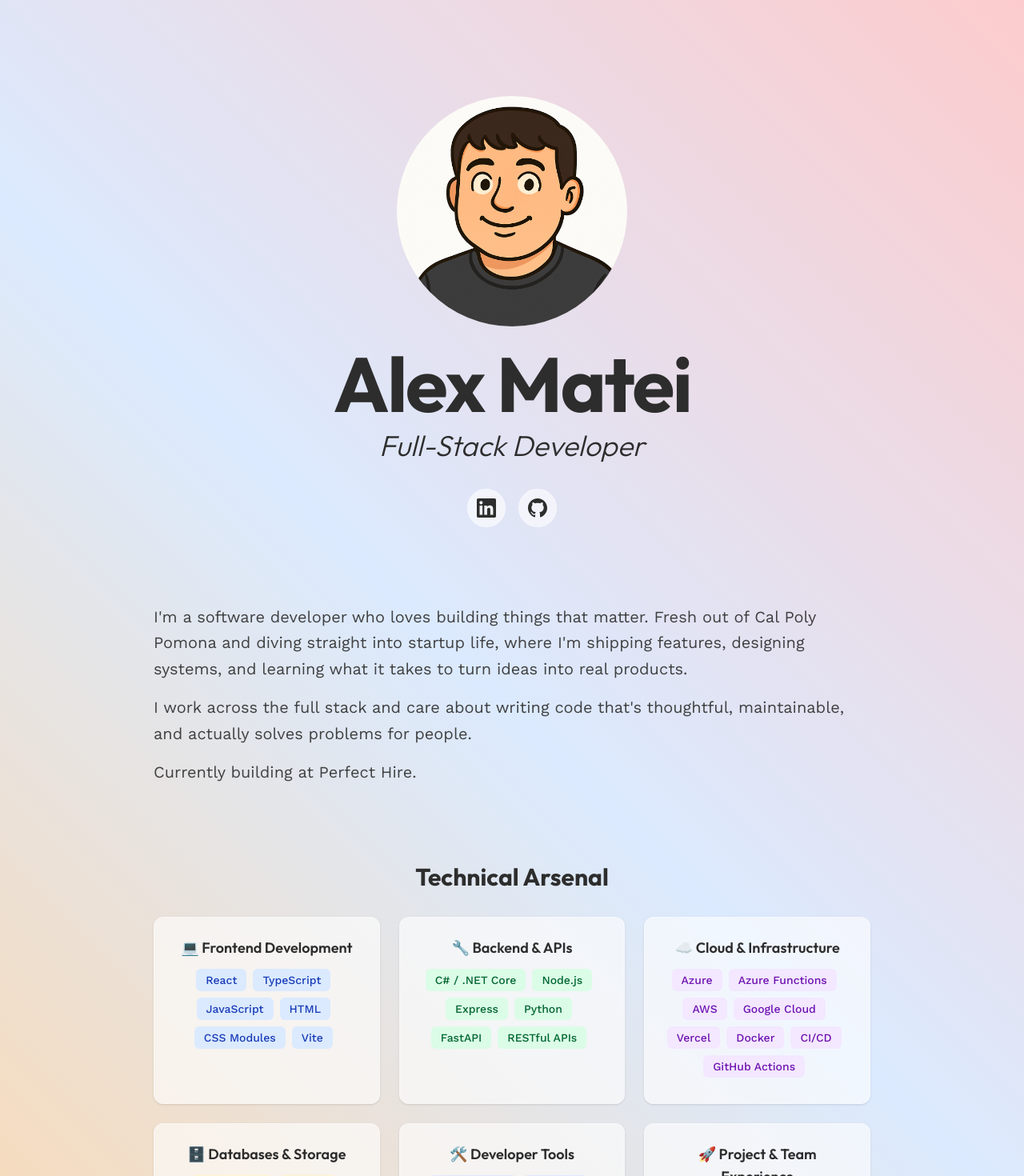
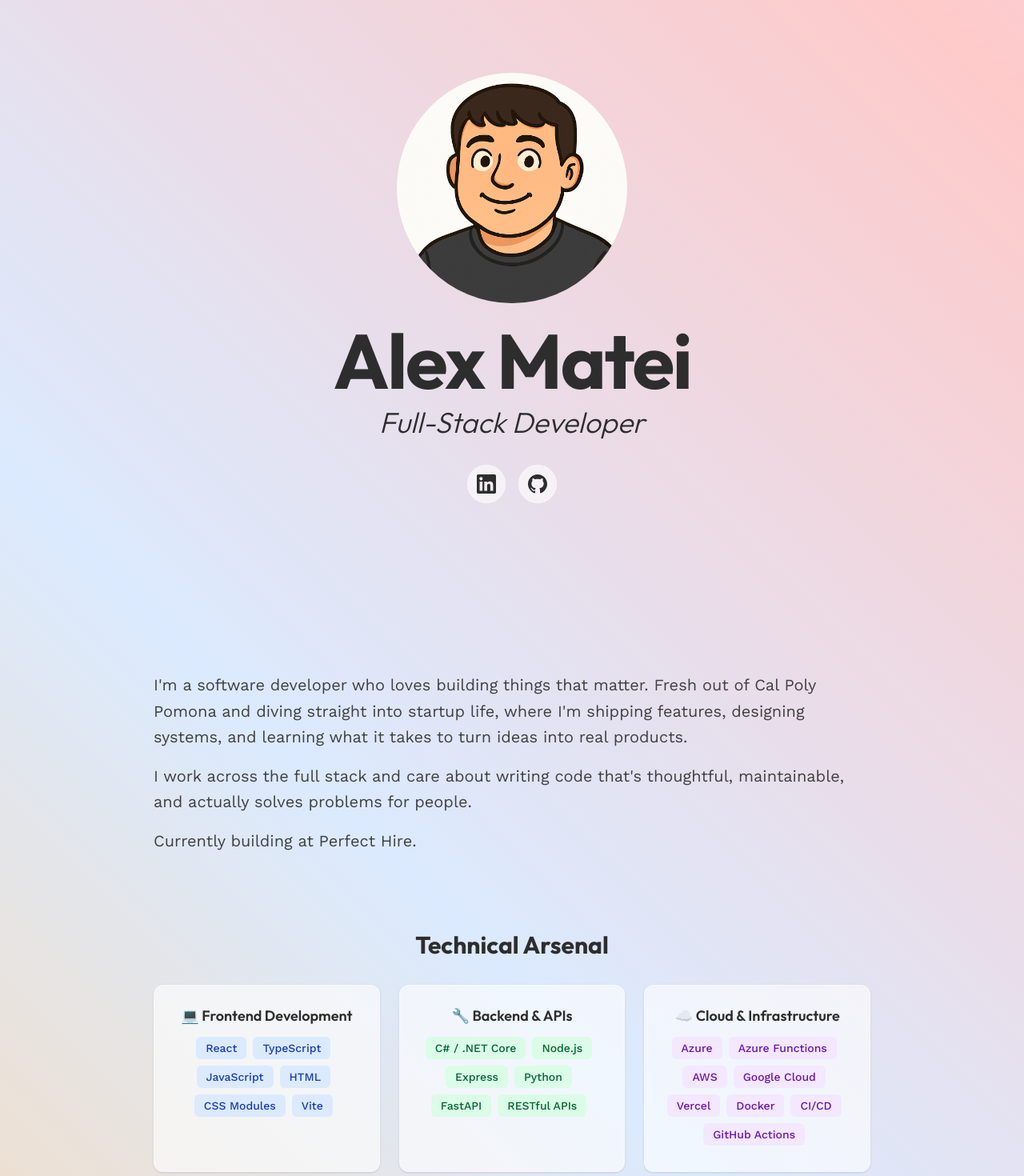
Before and after one commit to aematei/personal-website, a Next.js app: page / in a window 1280 px wide. Shown: the part 40-1510 px from the top of the page at 80% size. Built offline with nearby package versions, Linux system fonts and the light colour scheme.

Commit message:
Dynamically size to viewport height for hero

```diff
--- a/pages/index.tsx
+++ b/pages/index.tsx
@@ -12,9 +12,9 @@ export default function Home({ allPostsData }: HomeProps) {
   return (
     <Layout>
       <div className="max-w-5xl mx-auto px-6">
-        <section className="md:pt-40">
+        <section className="min-h-screen flex items-center justify-center">
           <div className="max-w-4xl mx-auto text-center">
-            <div className="flex flex-col items-center mb-12">
+            <div className="flex flex-col items-center">
               <div className="mb-6 relative group cursor-pointer opacity-0 animate-fade-in-up active:scale-110 active:-translate-y-2 transition-transform duration-300" style={{animationDelay: '0.2s'}}>
                 <Image
                   src="/AlexAboutAvatar3.png"
@@ -62,8 +62,12 @@ export default function Home({ allPostsData }: HomeProps) {
                 </a>
               </div>
             </div>
+          </div>
+        </section>
 
-            <div className="text-lg md:text-xl text-[#2D2D2D]/90 my-24 leading-relaxed space-y-4 max-w-4xl mx-auto text-left opacity-0 animate-fade-in-up" style={{animationDelay: '1.0s'}}>
+        <section className="py-20">
+          <div className="max-w-4xl mx-auto text-center">
+            <div className="text-lg md:text-xl text-[#2D2D2D]/90 mb-24 leading-relaxed space-y-4 max-w-4xl mx-auto text-left opacity-0 animate-fade-in-up" style={{animationDelay: '1.0s'}}>
               <p>I'm a software developer who loves building things that matter. Fresh out of Cal Poly Pomona and diving straight into startup life, where I'm shipping features, designing systems, and learning what it takes to turn ideas into real products.</p>
               <p>I work across the full stack and care about writing code that's thoughtful, maintainable, and actually solves problems for people.</p>
               <p>Currently building at Perfect Hire.</p>
```
